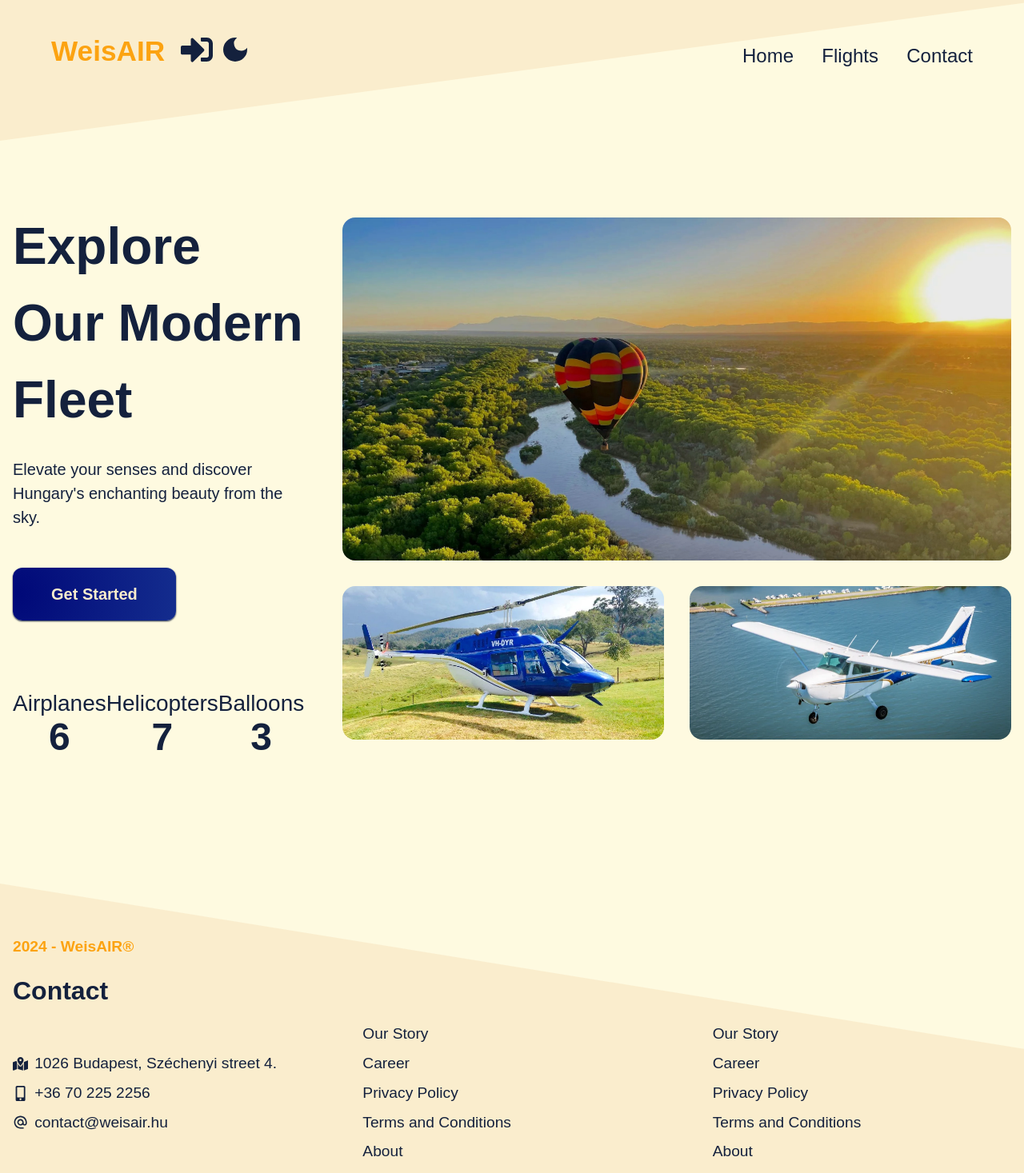
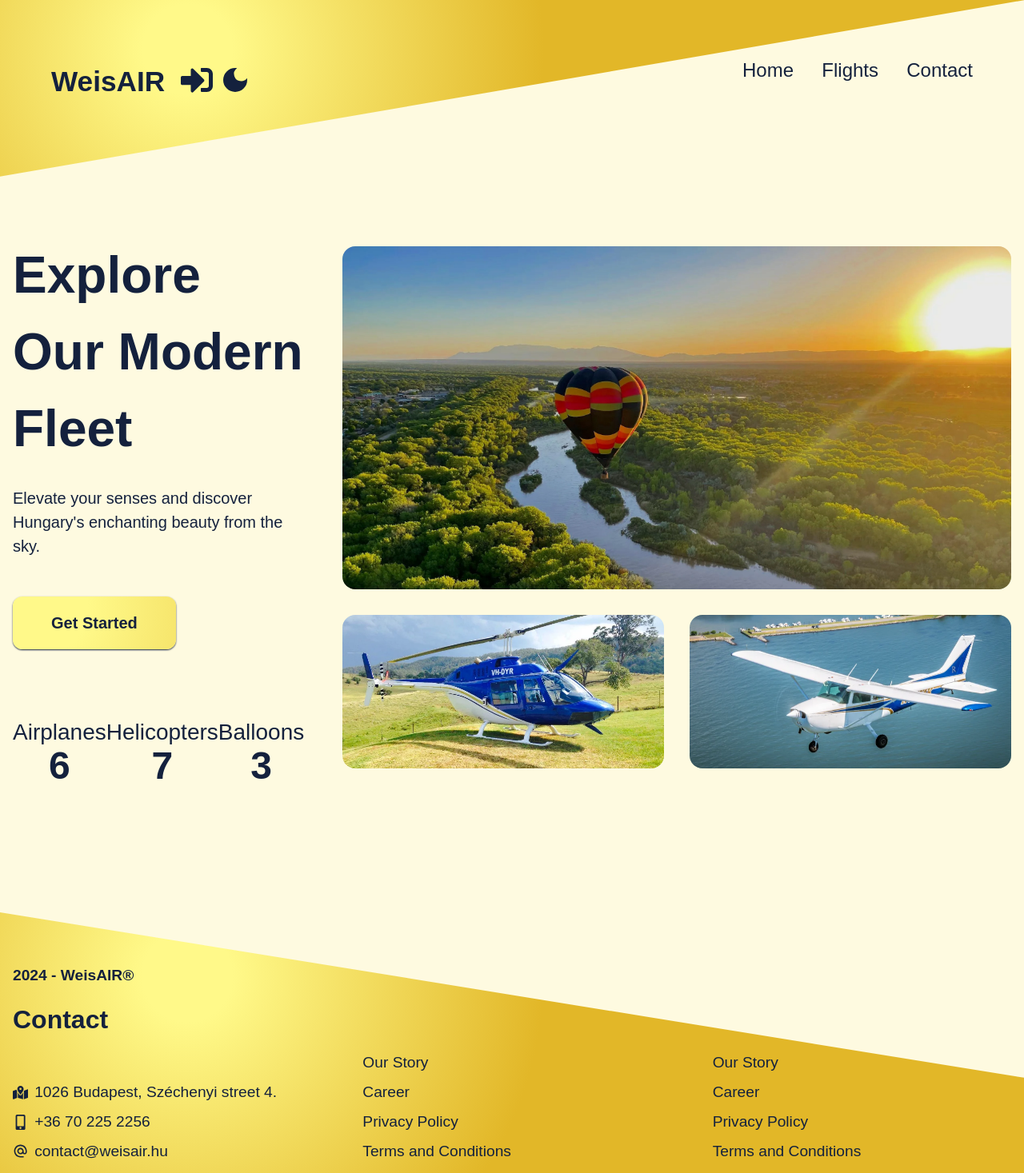
Before and after one commit to Pizzaboi87/weisair-flights, a Next.js app: page / in a window 1280 px wide. Shown: the top 1467 px of the page at 80% size. Built offline with nearby package versions, Linux system fonts and the light colour scheme; no server answers; a web font is replaced by a local one.

Commit message:
added gradient header and footer

```diff
--- a/src/app/(web)/globals.css
+++ b/src/app/(web)/globals.css
@@ -2,25 +2,22 @@
 @tailwind components;
 @tailwind utilities;
 
-.custom-shape-divider-top-1707038123,
+.custom-shape-divider-bottom-1707239478,
 .custom-shape-divider-top-1706911286 {
   position: absolute;
   left: 0;
+  top: 0;
   width: 100%;
   overflow: hidden;
   line-height: 0;
   z-index: 1;
 }
 
-.custom-shape-divider-top-1707038123 svg,
+.custom-shape-divider-bottom-1707239478 svg,
 .custom-shape-divider-top-1706911286 svg {
   position: relative;
   display: block;
   width: calc(100% + 1.3px);
-}
-
-.custom-shape-divider-top-1707038123 svg {
-  transform: rotateY(180deg);
 }
 
 .input-container:focus-within label,
@@ -45,7 +42,7 @@
 }
 
 .btn-primary {
-  @apply px-[5rem] md:px-[3rem] py-[1rem] md:py-[1.2rem] bg-gradientdark dark:bg-gradientlight rounded-lg md:rounded-xl shadow-sm shadow-textdark text-textlight dark:text-textdark font-bold text-base md:text-xl hover:scale-110 duration-300 transition-all;
+  @apply px-[5rem] md:px-[3rem] py-[1rem] md:py-[1.2rem] bg-gradientlight dark:bg-gradientdark rounded-lg md:rounded-xl shadow-sm shadow-textdark text-textdark dark:text-textlight font-bold text-base md:text-xl hover:scale-110 duration-300 transition-all;
 }
 
 .btn-tertiary {
--- a/src/components/footer/Footer.tsx
+++ b/src/components/footer/Footer.tsx
@@ -7,8 +7,8 @@ import { MdOutlineAlternateEmail } from "react-icons/md";
 
 const Footer = () => {
   return (
-    <footer className="dark:bg-filldark dark:text-textlight bg-filllight relative">
-      <div className="custom-shape-divider-top-1706911286 top-0">
+    <footer className="dark:bg-filldark dark:text-textdark dark:bg-gradientdark bg-gradientlight relative">
+      <div className="custom-shape-divider-top-1706911286">
         <svg
           data-name="Layer 1"
           xmlns="http://www.w3.org/2000/svg"
@@ -22,11 +22,8 @@ const Footer = () => {
           ></path>
         </svg>
       </div>
-      <div className="container mx-auto px-4 pt-24">
-        <Link
-          href="/"
-          className="font-black text-[1.2rem] text-tertiary-dark dark:text-tertiary-light"
-        >
+      <div className="container mx-auto px-4 pt-24 text-textdark dark:text-textlight">
+        <Link href="/" className="font-black text-[1.2rem]">
           2024 - WeisAIR®
         </Link>
         <h4 className="font-semibold text-[2rem] pt-4 pb-2">Contact</h4>
@@ -66,7 +63,7 @@ const Footer = () => {
       <Link
         href="https://github.com/pizzaboi87"
         target="_blank"
-        className="flex items-center justify-center text-tertiary-dark dark:text-tertiary-light mt-10"
+        className="flex items-center justify-center text-textdark dark:text-textlight mt-10 pb-4"
       >
         <FaGithub />
         <p className="ml-2">made by Pizzaboi87</p>
--- a/src/components/header/Header.tsx
+++ b/src/components/header/Header.tsx
@@ -24,29 +24,30 @@ const Header = () => {
   };
 
   return (
-    <header className="py-10 px-16 mx-auto text-xl flex flex-wrap md:flex-nowrap items-center justify-between relative dark:text-textlight">
-      <div className="custom-shape-divider-top-1707038123 md:top-[-3vh] top-0">
+    <header className="py-10 px-16 mx-auto text-xl flex flex-wrap md:flex-nowrap items-center justify-between relative">
+      <div className="custom-shape-divider-bottom-1707239478">
         <svg
           data-name="Layer 1"
           xmlns="http://www.w3.org/2000/svg"
           viewBox="0 0 1200 120"
           preserveAspectRatio="none"
-          className="h-[40vh] md:h-[25vh]"
+          className="h-[32vh] dark:bg-gradientdark bg-gradientlight"
         >
           <path
-            d="M1200 120L0 16.48 0 0 1200 0 1200 120z"
-            className="dark:fill-filldark fill-filllight"
-          />
+            d="M1200 0L0 103.52 0 120 1200 120 1200 0z"
+            className="dark:fill-bgdark fill-bglight"
+          ></path>
         </svg>
       </div>
-      <div className="flex items-center w-full md:2/3 z-[2]">
+
+      <div className="flex items-center w-full md:2/3 z-[2] mt-10">
         <Link
           href="/"
-          className="font-black dark:text-tertiary-light text-tertiary-dark text-[2.2rem] mt-1"
+          className="font-black dark:text-textlight text-textdark text-[2.2rem] mt-1"
         >
           WeisAIR
         </Link>
-        <ul className="flex items-center ml-5">
+        <ul className="flex items-center ml-5 dark:text-textlight text-textdark">
           <li className="items-center">
             {session?.user ? (
               <Link href={`/users/${session.user.id}`}>
--- a/tailwind.config.ts
+++ b/tailwind.config.ts
@@ -11,7 +11,7 @@ const config: Config = {
     extend: {
       backgroundImage: {
         gradientlight: "radial-gradient(circle 763px at 18.3% 24.1%, rgba(255, 249, 137, 1) 7.4%, rgba(226, 183, 40, 1) 58.3% )",
-        gradientdark: "radial-gradient( circle 975px at 2.6% 48.3%,  rgba(0,8,120,1) 0%, rgba(95,184,224,1) 99.7% );",
+        gradientdark: "linear-gradient( 86.3deg,  rgba(0,119,182,1) 3.6%, rgba(8,24,68,1) 87.6% );"
       },
       colors: {
         primary: "#038C7F",
```
